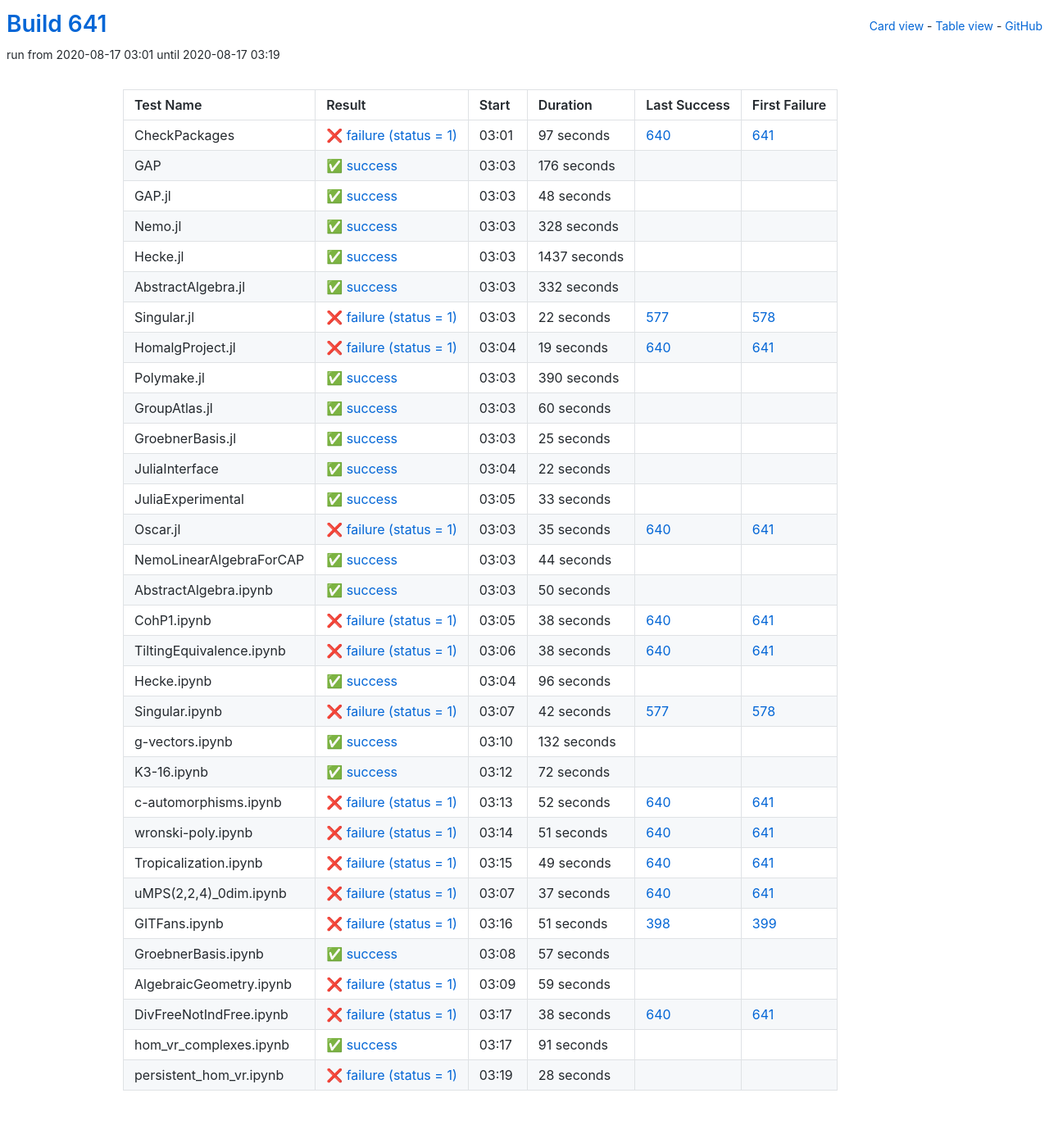
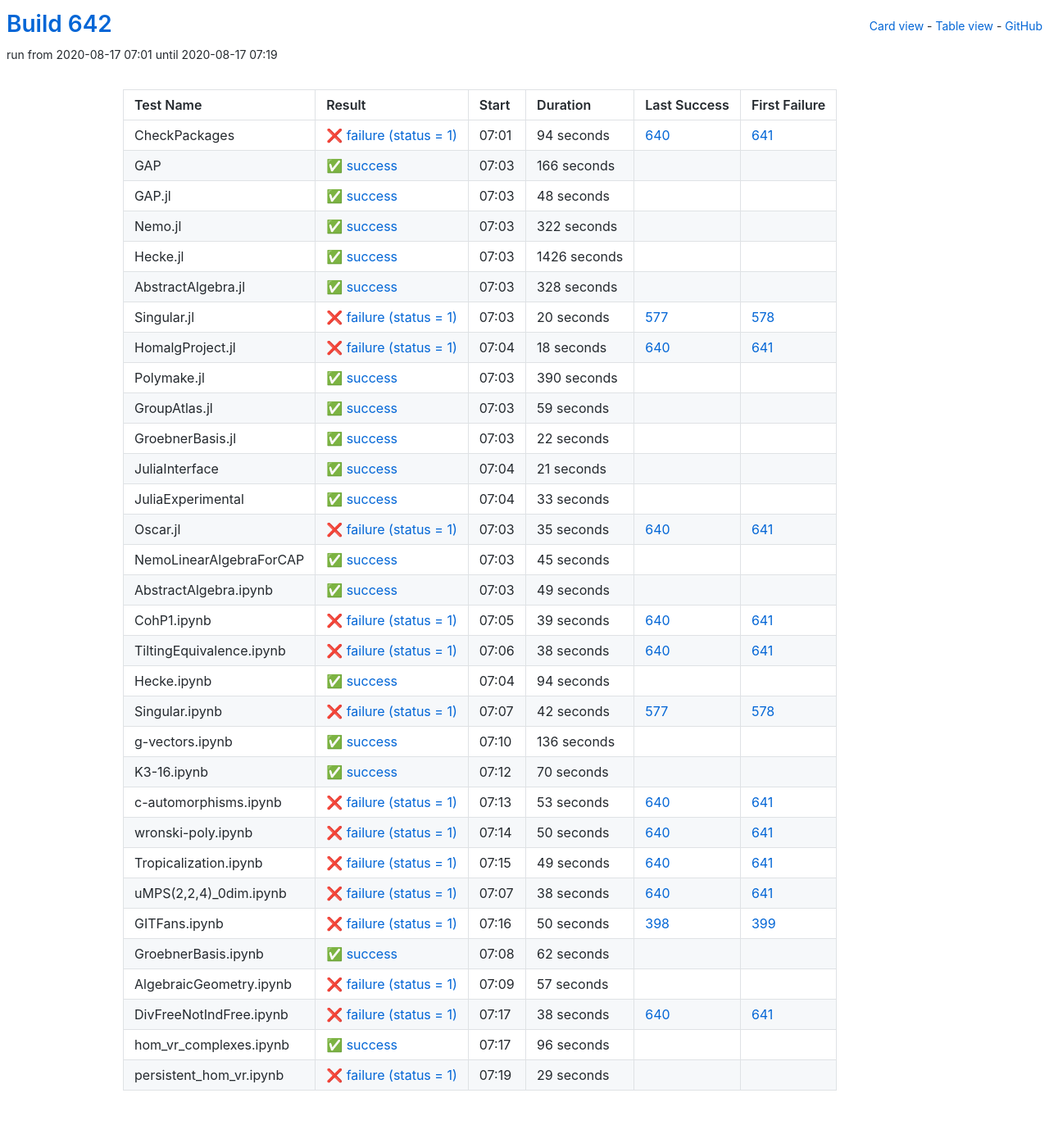
Before and after one commit to oscar-system/oscar-ci-status-stable, a Jekyll site: the page built from table.html, in a window 1280 px wide. Shown: the whole page at 82% size. Built offline with Jekyll 4.4.1, drawn with Linux system fonts in a browser that asks for light colours.

Commit message:
Build #642

```diff
--- a/_data/ci.yml
+++ b/_data/ci.yml
@@ -1,6 +1,6 @@
 ---
-build: 641
-build_url: https://oscarci.mathematik.uni-kl.de/job/oscar-stable/641/
+build: 642
+build_url: https://oscarci.mathematik.uni-kl.de/job/oscar-stable/642/
 job: oscar-stable
 organization: oscar-system
 repo: oscar-ci-status-stable
@@ -8,32 +8,32 @@ repourl: https://github.com/oscar-system/oscar-ci-status-stable
 tests:
 - name: CheckPackages
   id: checkpackages
-  log: https://oscarci.mathematik.uni-kl.de/job/oscar-stable/641/artifact/logs/build-641/CheckPackages.log
-  start: 2020-08-17 03:01
+  log: https://oscarci.mathematik.uni-kl.de/job/oscar-stable/642/artifact/logs/build-642/CheckPackages.log
+  start: 2020-08-17 07:01
   success: false
   exitcode: 1
   status: failure
-  duration: 97
+  duration: 94
   last_success: 640
   last_success_url: https://oscarci.mathematik.uni-kl.de/job/oscar-stable/640/
   first_failure: 641
   first_failure_url: https://oscarci.mathematik.uni-kl.de/job/oscar-stable/641/
 - name: GAP
   id: gap
-  log: https://oscarci.mathematik.uni-kl.de/job/oscar-stable/641/artifact/logs/build-641/GAP.log
-  start: 2020-08-17 03:03
+  log: https://oscarci.mathematik.uni-kl.de/job/oscar-stable/642/artifact/logs/build-642/GAP.log
+  start: 2020-08-17 07:03
   success: true
   exitcode: 0
   status: success
-  duration: 176
+  duration: 166
   last_success: false
   last_success_url:
   first_failure: false
   first_failure_url:
 - name: GAP.jl
   id: gap-jl
-  log: https://oscarci.mathematik.uni-kl.de/job/oscar-stable/641/artifact/logs/build-641/GAP.jl.log
-  start: 2020-08-17 03:03
+  log: https://oscarci.mathematik.uni-kl.de/job/oscar-stable/642/artifact/logs/build-642/GAP.jl.log
+  start: 2020-08-17 07:03
   success: true
   exitcode: 0
   status: success
@@ -44,8 +44,32 @@ tests:
   first_failure_url:
 - name: Nemo.jl
   id: nemo-jl
-  log: https://oscarci.mathematik.uni-kl.de/job/oscar-stable/641/artifact/logs/build-641/Nemo.jl.log
-  start: 2020-08-17 03:03
+  log: https://oscarci.mathematik.uni-kl.de/job/oscar-stable/642/artifact/logs/build-642/Nemo.jl.log
+  start: 2020-08-17 07:03
+  success: true
+  exitcode: 0
+  status: success
+  duration: 322
+  last_success: false
+  last_success_url:
+  first_failure: false
+  first_failure_url:
+- name: Hecke.jl
+  id: hecke-jl
+  log: https://oscarci.mathematik.uni-kl.de/job/oscar-stable/642/artifact/logs/build-642/Hecke.jl.log
+  start: 2020-08-17 07:03
+  success: true
+  exitcode: 0
+  status: success
+  duration: 1426
+  last_success: false
+  last_success_url:
+  first_failure: false
+  first_failure_url:
+- name: AbstractAlgebra.jl
+  id: abstractalgebra-jl
+  log: https://oscarci.mathematik.uni-kl.de/job/oscar-stable/642/artifact/logs/build-642/AbstractAlgebra.jl.log
+  start: 2020-08-17 07:03
   success: true
   exitcode: 0
   status: success
@@ -54,58 +78,34 @@ tests:
   last_success_url:
   first_failure: false
   first_failure_url:
-- name: Hecke.jl
-  id: hecke-jl
-  log: https://oscarci.mathematik.uni-kl.de/job/oscar-stable/641/artifact/logs/build-641/Hecke.jl.log
-  start: 2020-08-17 03:03
-  success: true
-  exitcode: 0
-  status: success
-  duration: 1437
-  last_success: false
-  last_success_url:
-  first_failure: false
-  first_failure_url:
-- name: AbstractAlgebra.jl
-  id: abstractalgebra-jl
-  log: https://oscarci.mathematik.uni-kl.de/job/oscar-stable/641/artifact/logs/build-641/AbstractAlgebra.jl.log
-  start: 2020-08-17 03:03
-  success: true
-  exitcode: 0
-  status: success
-  duration: 332
-  last_success: false
-  last_success_url:
-  first_failure: false
-  first_failure_url:
 - name: Singular.jl
   id: singular-jl
-  log: https://oscarci.mathematik.uni-kl.de/job/oscar-stable/641/artifact/logs/build-641/Singular.jl.log
-  start: 2020-08-17 03:03
+  log: https://oscarci.mathematik.uni-kl.de/job/oscar-stable/642/artifact/logs/build-642/Singular.jl.log
+  start: 2020-08-17 07:03
   success: false
   exitcode: 1
   status: failure
-  duration: 22
+  duration: 20
   last_success: 577
   last_success_url: https://oscarci.mathematik.uni-kl.de/job/oscar-stable/577/
   first_failure: 578
   first_failure_url: https://oscarci.mathematik.uni-kl.de/job/oscar-stable/578/
 - name: HomalgProject.jl
   id: homalgproject-jl
-  log: https://oscarci.mathematik.uni-kl.de/job/oscar-stable/641/artifact/logs/build-641/HomalgProject.jl.log
-  start: 2020-08-17 03:04
+  log: https://oscarci.mathematik.uni-kl.de/job/oscar-stable/642/artifact/logs/build-642/HomalgProject.jl.log
+  start: 2020-08-17 07:04
   success: false
   exitcode: 1
   status: failure
-  duration: 19
+  duration: 18
   last_success: 640
   last_success_url: https://oscarci.mathematik.uni-kl.de/job/oscar-stable/640/
   first_failure: 641
   first_failure_url: https://oscarci.mathematik.uni-kl.de/job/oscar-stable/641/
 - name: Polymake.jl
   id: polymake-jl
-  log: https://oscarci.mathematik.uni-kl.de/job/oscar-stable/641/artifact/logs/build-641/Polymake.jl.log
-  start: 2020-08-17 03:03
+  log: https://oscarci.mathematik.uni-kl.de/job/oscar-stable/642/artifact/logs/build-642/Polymake.jl.log
+  start: 2020-08-17 07:03
   success: true
   exitcode: 0
   status: success
@@ -116,32 +116,20 @@ tests:
   first_failure_url:
 - name: GroupAtlas.jl
   id: groupatlas-jl
-  log: https://oscarci.mathematik.uni-kl.de/job/oscar-stable/641/artifact/logs/build-641/GroupAtlas.jl.log
-  start: 2020-08-17 03:03
+  log: https://oscarci.mathematik.uni-kl.de/job/oscar-stable/642/artifact/logs/build-642/GroupAtlas.jl.log
+  start: 2020-08-17 07:03
   success: true
   exitcode: 0
   status: success
-  duration: 60
+  duration: 59
   last_success: false
   last_success_url:
   first_failure: false
   first_failure_url:
 - name: GroebnerBasis.jl
   id: groebnerbasis-jl
-  log: https://oscarci.mathematik.uni-kl.de/job/oscar-stable/641/artifact/logs/build-641/GroebnerBasis.jl.log
-  start: 2020-08-17 03:03
-  success: true
-  exitcode: 0
-  status: success
-  duration: 25
-  last_success: false
-  last_success_url:
-  first_failure: false
-  first_failure_url:
-- name: JuliaInterface
-  id: juliainterface
-  log: https://oscarci.mathematik.uni-kl.de/job/oscar-stable/641/artifact/logs/build-641/JuliaInterface.log
-  start: 2020-08-17 03:04
+  log: https://oscarci.mathematik.uni-kl.de/job/oscar-stable/642/artifact/logs/build-642/GroebnerBasis.jl.log
+  start: 2020-08-17 07:03
   success: true
   exitcode: 0
   status: success
@@ -150,10 +138,22 @@ tests:
   last_success_url:
   first_failure: false
   first_failure_url:
+- name: JuliaInterface
+  id: juliainterface
+  log: https://oscarci.mathematik.uni-kl.de/job/oscar-stable/642/artifact/logs/build-642/JuliaInterface.log
+  start: 2020-08-17 07:04
+  success: true
+  exitcode: 0
+  status: success
+  duration: 21
+  last_success: false
+  last_success_url:
+  first_failure: false
+  first_failure_url:
 - name: JuliaExperimental
   id: juliaexperimental
-  log: https://oscarci.mathematik.uni-kl.de/job/oscar-stable/641/artifact/logs/build-641/JuliaExperimental.log
-  start: 2020-08-17 03:05
+  log: https://oscarci.mathematik.uni-kl.de/job/oscar-stable/642/artifact/logs/build-642/JuliaExperimental.log
+  start: 2020-08-17 07:04
   success: true
   exitcode: 0
   status: success
@@ -164,8 +164,8 @@ tests:
   first_failure_url:
 - name: Oscar.jl
   id: oscar-jl
-  log: https://oscarci.mathematik.uni-kl.de/job/oscar-stable/641/artifact/logs/build-641/Oscar.jl.log
-  start: 2020-08-17 03:03
+  log: https://oscarci.mathematik.uni-kl.de/job/oscar-stable/642/artifact/logs/build-642/Oscar.jl.log
+  start: 2020-08-17 07:03
   success: false
   exitcode: 1
   status: failure
@@ -176,44 +176,44 @@ tests:
   first_failure_url: https://oscarci.mathematik.uni-kl.de/job/oscar-stable/641/
 - name: NemoLinearAlgebraForCAP
   id: nemolinearalgebraforcap
-  log: https://oscarci.mathematik.uni-kl.de/job/oscar-stable/641/artifact/logs/build-641/NemoLinearAlgebraForCAP.log
-  start: 2020-08-17 03:03
+  log: https://oscarci.mathematik.uni-kl.de/job/oscar-stable/642/artifact/logs/build-642/NemoLinearAlgebraForCAP.log
+  start: 2020-08-17 07:03
   success: true
   exitcode: 0
   status: success
-  duration: 44
+  duration: 45
   last_success: false
   last_success_url:
   first_failure: false
   first_failure_url:
 - name: AbstractAlgebra.ipynb
   id: abstractalgebra-ipynb
-  log: https://oscarci.mathematik.uni-kl.de/job/oscar-stable/641/artifact/logs/build-641/AbstractAlgebra.ipynb.log
-  start: 2020-08-17 03:03
+  log: https://oscarci.mathematik.uni-kl.de/job/oscar-stable/642/artifact/logs/build-642/AbstractAlgebra.ipynb.log
+  start: 2020-08-17 07:03
   success: true
   exitcode: 0
   status: success
-  duration: 50
+  duration: 49
   last_success: false
   last_success_url:
   first_failure: false
   first_failure_url:
 - name: CohP1.ipynb
   id: cohp1-ipynb
-  log: https://oscarci.mathematik.uni-kl.de/job/oscar-stable/641/artifact/logs/build-641/CohP1.ipynb.log
-  start: 2020-08-17 03:05
+  log: https://oscarci.mathematik.uni-kl.de/job/oscar-stable/642/artifact/logs/build-642/CohP1.ipynb.log
+  start: 2020-08-17 07:05
   success: false
   exitcode: 1
   status: failure
-  duration: 38
+  duration: 39
   last_success: 640
   last_success_url: https://oscarci.mathematik.uni-kl.de/job/oscar-stable/640/
   first_failure: 641
   first_failure_url: https://oscarci.mathematik.uni-kl.de/job/oscar-stable/641/
 - name: TiltingEquivalence.ipynb
   id: tiltingequivalence-ipynb
-  log: https://oscarci.mathematik.uni-kl.de/job/oscar-stable/641/artifact/logs/build-641/TiltingEquivalence.ipynb.log
-  start: 2020-08-17 03:06
+  log: https://oscarci.mathematik.uni-kl.de/job/oscar-stable/642/artifact/logs/build-642/TiltingEquivalence.ipynb.log
+  start: 2020-08-17 07:06
   success: false
   exitcode: 1
   status: failure
@@ -224,20 +224,20 @@ tests:
   first_failure_url: https://oscarci.mathematik.uni-kl.de/job/oscar-stable/641/
 - name: Hecke.ipynb
   id: hecke-ipynb
-  log: https://oscarci.mathematik.uni-kl.de/job/oscar-stable/641/artifact/logs/build-641/Hecke.ipynb.log
-  start: 2020-08-17 03:04
+  log: https://oscarci.mathematik.uni-kl.de/job/oscar-stable/642/artifact/logs/build-642/Hecke.ipynb.log
+  start: 2020-08-17 07:04
   success: true
   exitcode: 0
   status: success
-  duration: 96
+  duration: 94
   last_success: false
   last_success_url:
   first_failure: false
   first_failure_url:
 - name: Singular.ipynb
   id: singular-ipynb
-  log: https://oscarci.mathematik.uni-kl.de/job/oscar-stable/641/artifact/logs/build-641/Singular.ipynb.log
-  start: 2020-08-17 03:07
+  log: https://oscarci.mathematik.uni-kl.de/job/oscar-stable/642/artifact/logs/build-642/Singular.ipynb.log
+  start: 2020-08-17 07:07
   success: false
   exitcode: 1
   status: failure
@@ -248,56 +248,56 @@ tests:
   first_failure_url: https://oscarci.mathematik.uni-kl.de/job/oscar-stable/578/
 - name: g-vectors.ipynb
   id: g-vectors-ipynb
-  log: https://oscarci.mathematik.uni-kl.de/job/oscar-stable/641/artifact/logs/build-641/g-vectors.ipynb.log
-  start: 2020-08-17 03:10
+  log: https://oscarci.mathematik.uni-kl.de/job/oscar-stable/642/artifact/logs/build-642/g-vectors.ipynb.log
+  start: 2020-08-17 07:10
   success: true
   exitcode: 0
   status: success
-  duration: 132
+  duration: 136
   last_success: false
   last_success_url:
   first_failure: false
   first_failure_url:
 - name: K3-16.ipynb
   id: k3-16-ipynb
-  log: https://oscarci.mathematik.uni-kl.de/job/oscar-stable/641/artifact/logs/build-641/K3-16.ipynb.log
-  start: 2020-08-17 03:12
+  log: https://oscarci.mathematik.uni-kl.de/job/oscar-stable/642/artifact/logs/build-642/K3-16.ipynb.log
+  start: 2020-08-17 07:12
   success: true
   exitcode: 0
   status: success
-  duration: 72
+  duration: 70
   last_success: false
   last_success_url:
   first_failure: false
   first_failure_url:
 - name: c-automorphisms.ipynb
   id: c-automorphisms-ipynb
-  log: https://oscarci.mathematik.uni-kl.de/job/oscar-stable/641/artifact/logs/build-641/c-automorphisms.ipynb.log
-  start: 2020-08-17 03:13
+  log: https://oscarci.mathematik.uni-kl.de/job/oscar-stable/642/artifact/logs/build-642/c-automorphisms.ipynb.log
+  start: 2020-08-17 07:13
   success: false
   exitcode: 1
   status: failure
-  duration: 52
+  duration: 53
   last_success: 640
   last_success_url: https://oscarci.mathematik.uni-kl.de/job/oscar-stable/640/
   first_failure: 641
   first_failure_url: https://oscarci.mathematik.uni-kl.de/job/oscar-stable/641/
 - name: wronski-poly.ipynb
   id: wronski-poly-ipynb
-  log: https://oscarci.mathematik.uni-kl.de/job/oscar-stable/641/artifact/logs/build-641/wronski-poly.ipynb.log
-  start: 2020-08-17 03:14
+  log: https://oscarci.mathematik.uni-kl.de/job/oscar-stable/642/artifact/logs/build-642/wronski-poly.ipynb.log
+  start: 2020-08-17 07:14
   success: false
   exitcode: 1
   status: failure
-  duration: 51
+  duration: 50
   last_success: 640
   last_success_url: https://oscarci.mathematik.uni-kl.de/job/oscar-stable/640/
   first_failure: 641
   first_failure_url: https://oscarci.mathematik.uni-kl.de/job/oscar-stable/641/
 - name: Tropicalization.ipynb
   id: tropicalization-ipynb
-  log: https://oscarci.mathematik.uni-kl.de/job/oscar-stable/641/artifact/logs/build-641/Tropicalization.ipynb.log
-  start: 2020-08-17 03:15
+  log: https://oscarci.mathematik.uni-kl.de/job/oscar-stable/642/artifact/logs/build-642/Tropicalization.ipynb.log
+  start: 2020-08-17 07:15
   success: false
   exitcode: 1
   status: failure
@@ -308,56 +308,56 @@ tests:
   first_failure_url: https://oscarci.mathematik.uni-kl.de/job/oscar-stable/641/
 - name: uMPS(2,2,4)_0dim.ipynb
   id: umps-2-2-4-0dim-ipynb
-  log: https://oscarci.mathematik.uni-kl.de/job/oscar-stable/641/artifact/logs/build-641/uMPS-2-2-4-_0dim.ipynb.log
-  start: 2020-08-17 03:07
+  log: https://oscarci.mathematik.uni-kl.de/job/oscar-stable/642/artifact/logs/build-642/uMPS-2-2-4-_0dim.ipynb.log
+  start: 2020-08-17 07:07
   success: false
   exitcode: 1
   status: failure
-  duration: 37
+  duration: 38
   last_success: 640
   last_success_url: https://oscarci.mathematik.uni-kl.de/job/oscar-stable/640/
   first_failure: 641
   first_failure_url: https://oscarci.mathematik.uni-kl.de/job/oscar-stable/641/
 - name: GITFans.ipynb
   id: gitfans-ipynb
-  log: https://oscarci.mathematik.uni-kl.de/job/oscar-stable/641/artifact/logs/build-641/GITFans.ipynb.log
-  start: 2020-08-17 03:16
+  log: https://oscarci.mathematik.uni-kl.de/job/oscar-stable/642/artifact/logs/build-642/GITFans.ipynb.log
+  start: 2020-08-17 07:16
   success: false
   exitcode: 1
   status: failure
-  duration: 51
+  duration: 50
   last_success: 398
   last_success_url: https://oscarci.mathematik.uni-kl.de/job/oscar-stable/398/
   first_failure: 399
   first_failure_url: https://oscarci.mathematik.uni-kl.de/job/oscar-stable/399/
 - name: GroebnerBasis.ipynb
   id: groebnerbasis-ipynb
-  log: https://oscarci.mathematik.uni-kl.de/job/oscar-stable/641/artifact/logs/build-641/GroebnerBasis.ipynb.log
-  start: 2020-08-17 03:08
+  log: https://oscarci.mathematik.uni-kl.de/job/oscar-stable/642/artifact/logs/build-642/GroebnerBasis.ipynb.log
+  start: 2020-08-17 07:08
   success: true
   exitcode: 0
   status: success
-  duration: 57
+  duration: 62
   last_success: false
   last_success_url:
   first_failure: false
   first_failure_url:
 - name: AlgebraicGeometry.ipynb
   id: algebraicgeometry-ipynb
-  log: https://oscarci.mathematik.uni-kl.de/job/oscar-stable/641/artifact/logs/build-641/AlgebraicGeometry.ipynb.log
-  start: 2020-08-17 03:09
+  log: https://oscarci.mathematik.uni-kl.de/job/oscar-stable/642/artifact/logs/build-642/AlgebraicGeometry.ipynb.log
+  start: 2020-08-17 07:09
   success: false
   exitcode: 1
   status: failure
-  duration: 59
+  duration: 57
   last_success: false
   last_success_url:
   first_failure: false
   first_failure_url:
 - name: DivFreeNotIndFree.ipynb
   id: divfreenotindfree-ipynb
-  log: https://oscarci.mathematik.uni-kl.de/job/oscar-stable/641/artifact/logs/build-641/DivFreeNotIndFree.ipynb.log
-  start: 2020-08-17 03:17
+  log: https://oscarci.mathematik.uni-kl.de/job/oscar-stable/642/artifact/logs/build-642/DivFreeNotIndFree.ipynb.log
+  start: 2020-08-17 07:17
   success: false
   exitcode: 1
   status: failure
@@ -368,24 +368,24 @@ tests:
   first_failure_url: https://oscarci.mathematik.uni-kl.de/job/oscar-stable/641/
 - name: hom_vr_complexes.ipynb
   id: hom-vr-complexes-ipynb
-  log: https://oscarci.mathematik.uni-kl.de/job/oscar-stable/641/artifact/logs/build-641/hom_vr_complexes.ipynb.log
-  start: 2020-08-17 03:17
+  log: https://oscarci.mathematik.uni-kl.de/job/oscar-stable/642/artifact/logs/build-642/hom_vr_complexes.ipynb.log
+  start: 2020-08-17 07:17
   success: true
   exitcode: 0
   status: success
-  duration: 91
+  duration: 96
   last_success: false
   last_success_url:
   first_failure: false
   first_failure_url:
 - name: persistent_hom_vr.ipynb
   id: persistent-hom-vr-ipynb
-  log: https://oscarci.mathematik.uni-kl.de/job/oscar-stable/641/artifact/logs/build-641/persistent_hom_vr.ipynb.log
-  start: 2020-08-17 03:19
+  log: https://oscarci.mathematik.uni-kl.de/job/oscar-stable/642/artifact/logs/build-642/persistent_hom_vr.ipynb.log
+  start: 2020-08-17 07:19
   success: false
   exitcode: 1
   status: failure
-  duration: 28
+  duration: 29
   last_success: false
   last_success_url:
   first_failure: false
```
Also changed, not shown: README.md.
